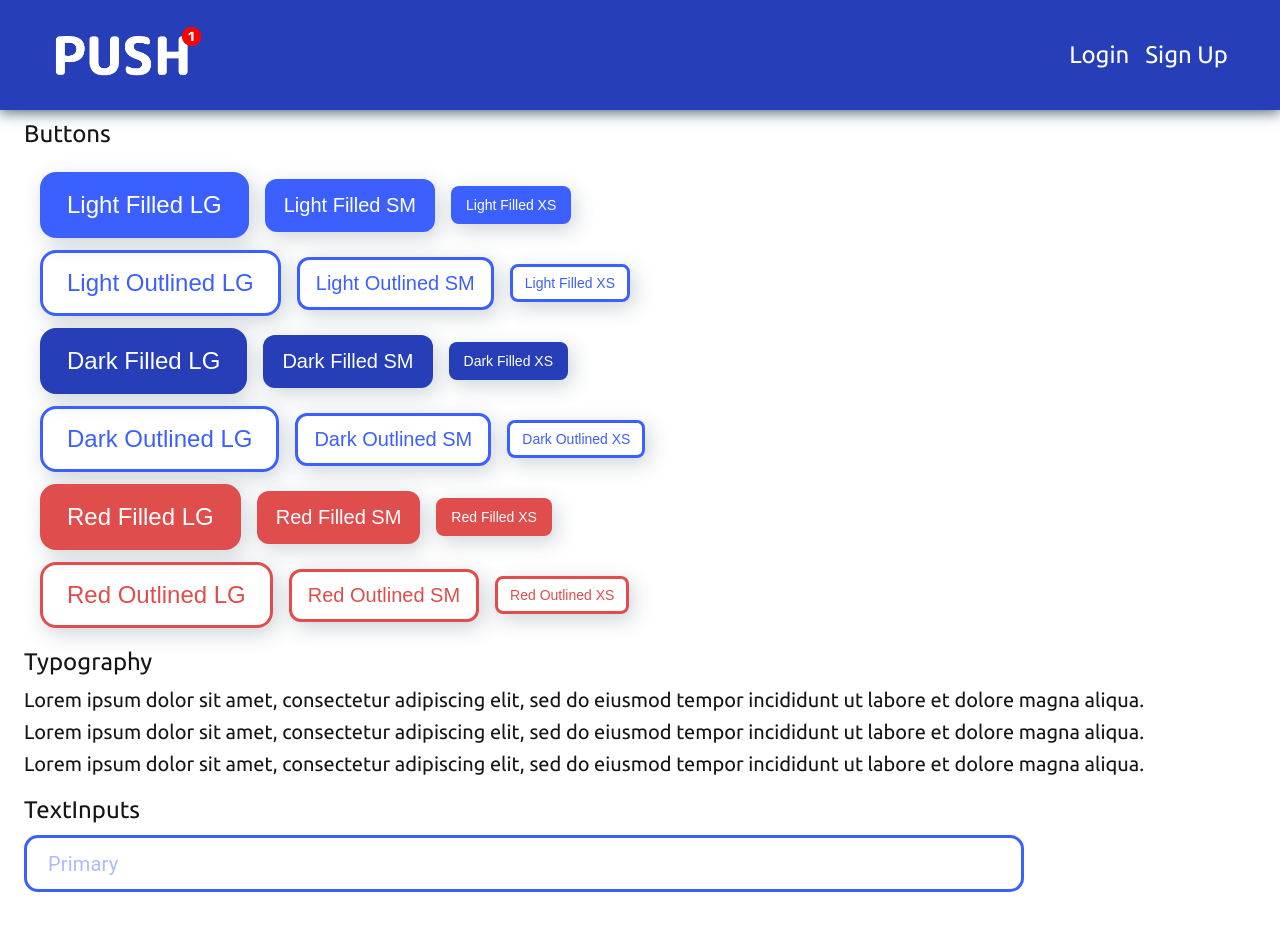
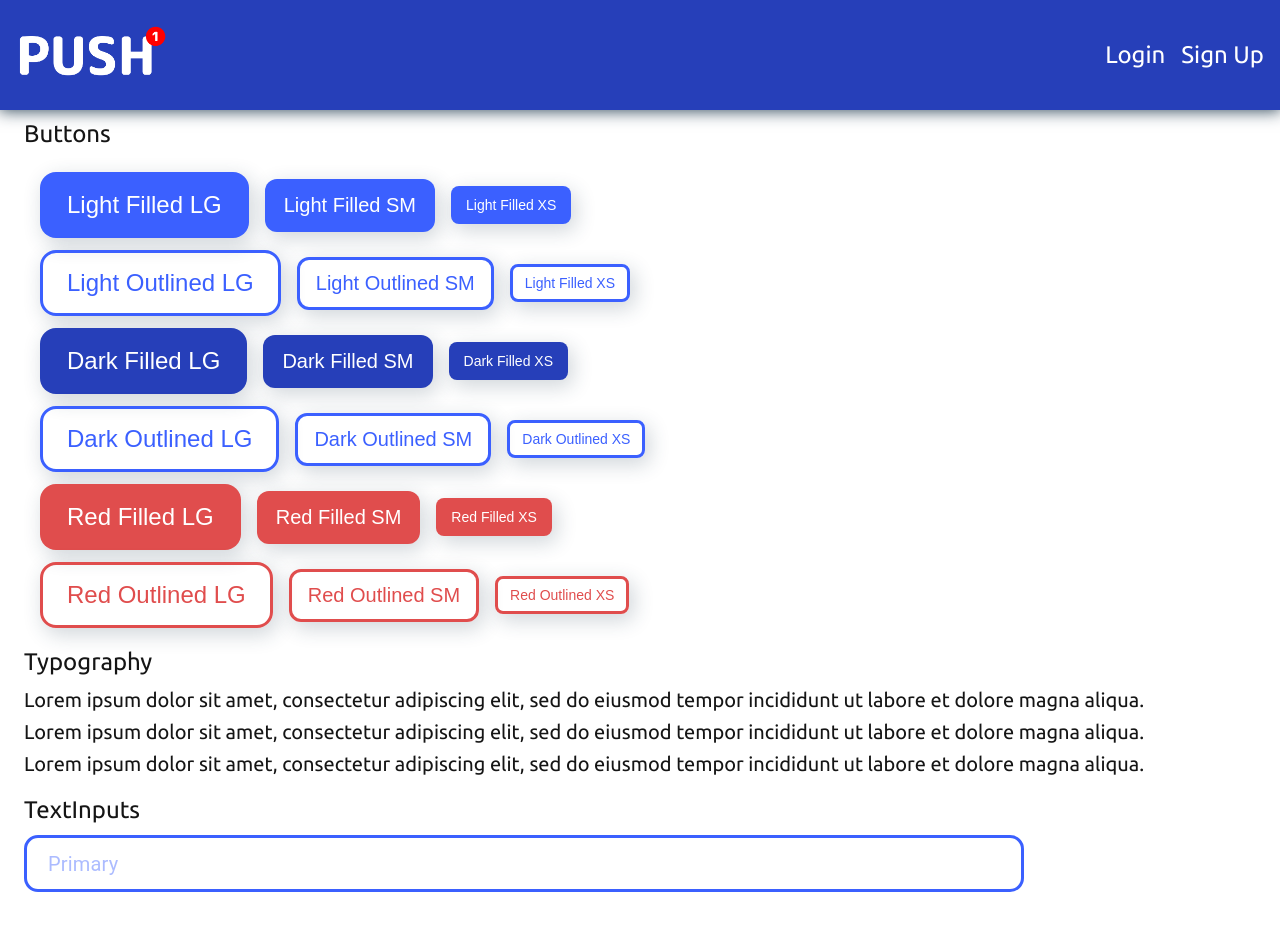
Before and after one commit to andreyboberskiy/push-me-frontend, a React (Create React App) app: page /UI in a window 1280 px wide. Shown: the top 930 px of the page. Built offline with nearby package versions, Linux system fonts and the light colour scheme; no server answers.

Commit message:
Fixed template page, added unscubscribing

```diff
--- a/src/components/ui/ContentContainer/index.ts
+++ b/src/components/ui/ContentContainer/index.ts
@@ -1,12 +1,11 @@
 import styled from 'styled-components';
 import { Box } from 'components/ui/Box';
 
-export const ContentContainer = styled<any>(Box)`
+export const ContentContainer = styled<any>(Box).attrs({ px: 4 })`
   margin: 0 auto;
-  max-width: 1360px;
+  max-width: 1660px;
   min-width: 1150px;
   width: 100%;
 
   ${(props) => (props.withNavbar ? 'margin: 150px auto 0;' : 'margin: 0 auto;')}
-  padding: 0px 40px;
 `;
--- a/src/components/ui/ParseTimePicker/index.tsx
+++ b/src/components/ui/ParseTimePicker/index.tsx
@@ -62,6 +62,8 @@ const getNameByDateKey = (dateKey: string): string => {
   }
 };
 
+const dateKeys = ['s', 'm', 'h', 'd'];
+
 export const ParseTimePicker: React.FC<IParseTimePickerProps> = ({
   onChange,
   value,
@@ -100,9 +102,12 @@ export const ParseTimePicker: React.FC<IParseTimePickerProps> = ({
         <ModalContainer>
           <ModalTitle>Choose how often wa should check updates</ModalTitle>
 
-          {map(['s', 'm', 'h', 'd'], (dateKey) => (
+          {map(dateKeys, (dateKey) => (
             <SliderContainer key={dateKey}>
               <Slider
+                disabled={dateKeys.some(
+                  (key) => localValues[key] > 0 && key !== dateKey
+                )}
                 value={localValues[dateKey]}
                 min={0}
                 max={getSliderMaxValue(dateKey)}
--- a/src/modules/Navbar/styles.ts
+++ b/src/modules/Navbar/styles.ts
@@ -22,9 +22,7 @@ export const Container = styled(Box).attrs({ bg: 'darkBlue' })<IContainer>`
     props.showShadow && 'box-shadow: 0px 0px 15px 1px rgba(34, 60, 80, 0.93);'}
 `;
 
-export const NavBar = styled(Box).attrs({
-  p: 3,
-})`
+export const NavBar = styled(Box)`
   display: flex;
   align-items: center;
   justify-content: space-between;
--- a/src/modules/templates/TemplatePage/components/Template/index.tsx
+++ b/src/modules/templates/TemplatePage/components/Template/index.tsx
@@ -30,6 +30,8 @@ const Template = ({
       try {
         if (checked) {
           await templateServices.subscribe(template.id);
+        } else {
+          await templateServices.unsubscribe(template.id);
         }
         await loadTemplate();
       } catch (e) {
--- a/src/modules/templates/services.ts
+++ b/src/modules/templates/services.ts
@@ -27,4 +27,12 @@ export const templateServices = {
       }
     );
   },
+  unsubscribe: (id: number) => {
+    return AuthedAxiosInstance.post(
+      `${apiPrefix}${templatesPrefix}/unsubscribe`,
+      {
+        id,
+      }
+    );
+  },
 };
```
